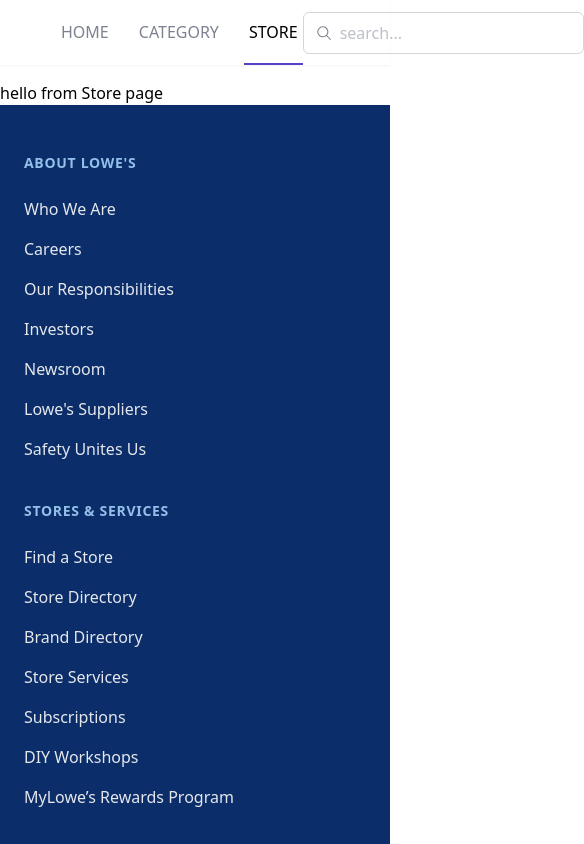
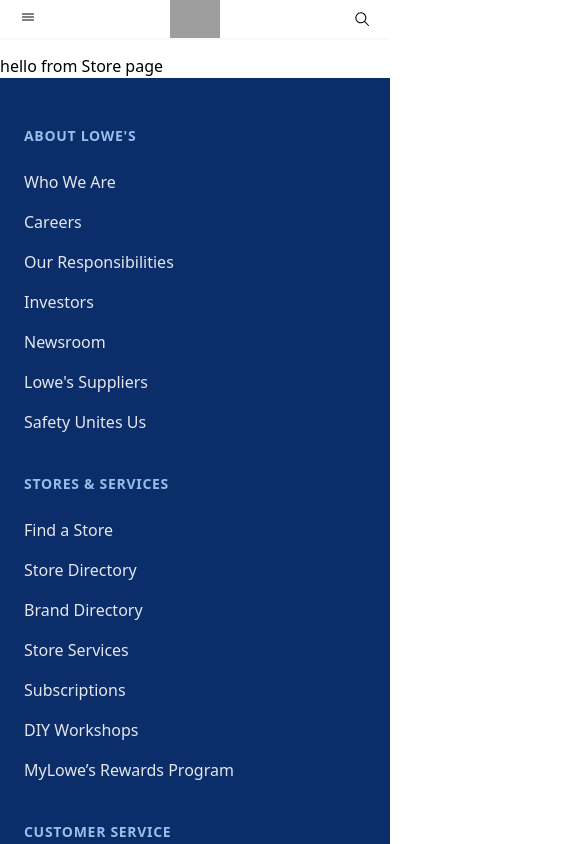
Before and after one commit to shivam4srtech/lowes, a Next.js app: page /store in a window 390 px wide. Shown: the top 844 px of the page, 584 px wide, since content can reach past the window. Built offline with nearby package versions, Linux system fonts and the light colour scheme; grey boxes are pictures that could not be loaded.

Commit message:
responsive render

```diff
--- a/src/app/Components/Header.jsx
+++ b/src/app/Components/Header.jsx
@@ -2,6 +2,9 @@
 import Image from "next/image";
 import Link from "next/link";
 import { usePathname } from 'next/navigation'
+import ResponsiveRender from './ResponsiveRender';
+import { IoMenuOutline } from "react-icons/io5";
+import { GoSearch } from "react-icons/go";
 
 import StoreSearch from './StoreSearch'
 export default function Header({href}){
@@ -9,7 +12,16 @@
     const defautNavClasses = "border-solid border-[#fff]  border-b-[2px] h-[65px] flex items-center px-[5px] text-[#7c828f] font-[400] text-[16px] uppercase"
     return(
         <>
-           <header className="items-center flex flex-row justify-between px-[40px] shadow-xs">
+           <header className="items-center flex flex-row justify-between px-[20px] md:px-[40px] shadow-xs">
+               <ResponsiveRender breakpoint={768}
+                 mobile={
+                    <>
+                       <div className="menu_icon">
+                           <button><IoMenuOutline/></button>
+                       </div>
+                    </>
+                 }
+               />
                 <div className="flex items-center gap-4">
                     <div className="logo">
                       <Image
@@ -19,6 +31,10 @@
                           alt="logo"
                       />
                     </div>
+                    <ResponsiveRender breakpoint={768}
+
+                        desktop={
+                            <>
                                 <ul className="navLinks flex item-center items-center gap-5">
                                     <li className="h-[100%] flex items-center">
                                         <Link href={'/'} className={`${defautNavClasses} ${pathname === "/" ? "active" : ''}`} >Home</Link>
@@ -30,10 +46,25 @@
                                         <Link href={'/store'} className={`${defautNavClasses} ${pathname === "/store" ? "active" : ''}`} >Store</Link>
                                     </li>
                                 </ul>
+                            </>
+                        }
+                    />
                 </div>
+                <ResponsiveRender breakpoint={768}
+                    mobile={
+                        <>
+                           <button><GoSearch/></button>
+                        </>
+                    }
+                    desktop={
+                        <>
                             <div className="flex items-center">
                                 <StoreSearch/>
                             </div>
+                        </>
+                    }
+                />
+
            </header>
         </>
     );
--- /dev/null
+++ b/src/app/Components/ResponsiveRender.jsx
@@ -0,0 +1,28 @@
+"use client"
+import { useEffect, useState } from "react";
+
+export default function ResponsiveRender({ mobile, desktop, breakpoint = 991 }) {
+  const [isMobile, setIsMobile] = useState(false);
+  const [mounted, setMounted] = useState(false);
+
+  useEffect(() => {
+    const mediaQuery = window.matchMedia(`(max-width: ${breakpoint}px)`);
+
+    const handleChange = (e) => {
+      setIsMobile(e.matches);
+    };
+
+    setIsMobile(mediaQuery.matches);
+    setMounted(true);
+
+    mediaQuery.addEventListener("change", handleChange);
+
+    return () => {
+      mediaQuery.removeEventListener("change", handleChange);
+    };
+  }, [breakpoint]);
+
+  if (!mounted) return null;
+
+  return isMobile ? mobile : desktop;
+}
--- a/src/app/Components/StoreSearch.jsx
+++ b/src/app/Components/StoreSearch.jsx
@@ -1,7 +1,7 @@
 import { GoSearch } from "react-icons/go";
 export default function StoreSearch(){
     return(
-        <div className="search flex items-center gap-2 border border-gray-300 rounded-md px-3 py-2 focus-within:border-blue-500 focus-within:ring-1 focus-within:ring-blue-500 transition size-(width:400px;)">
+        <div className="search flex items-center gap-2 border border-gray-300 rounded-md px-3 py-2 focus-within:border-blue-500 focus-within:ring-1 focus-within:ring-blue-500 transition w-[380]">
             <GoSearch/>
             <input className="outline-none bg-transparent flex-1 text-[#7c828f]" type="text" placeholder="search..." />
         </div>
```
Lines whose indentation alone changed are shown as unchanged.
